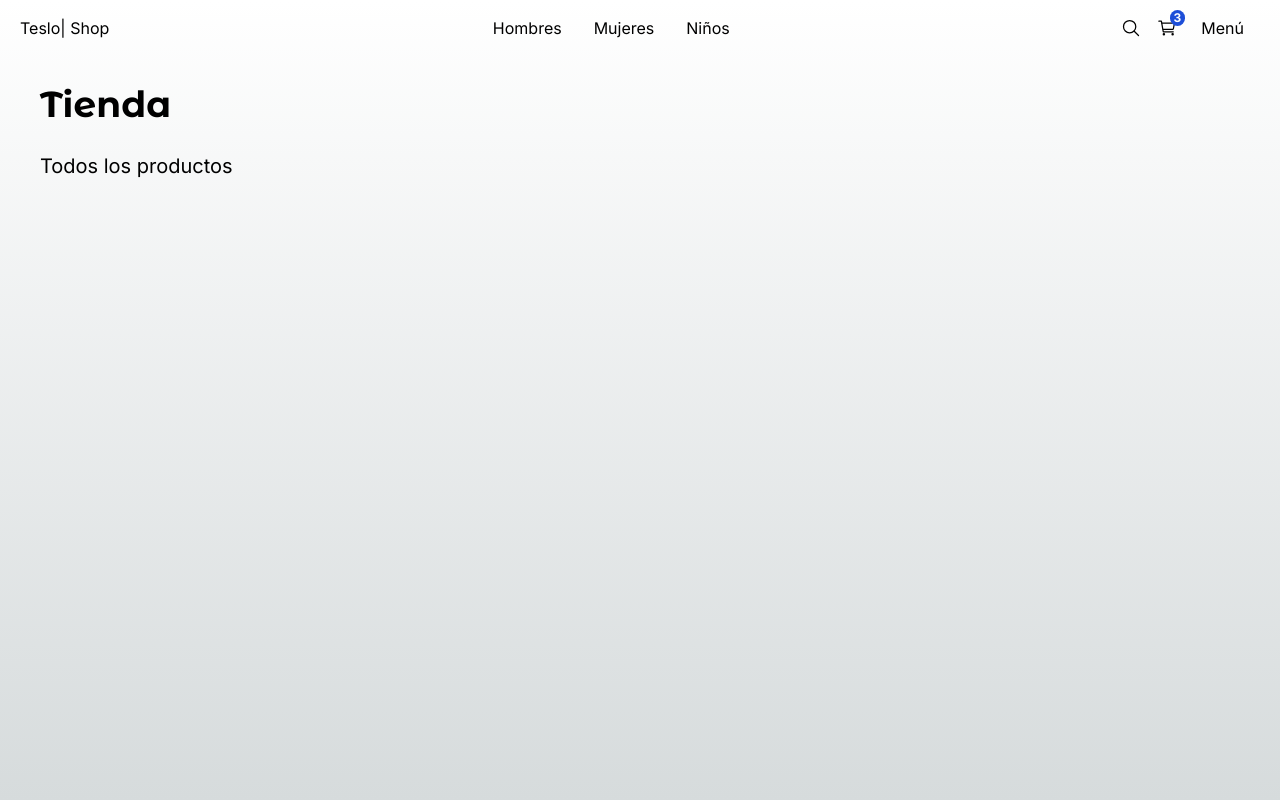
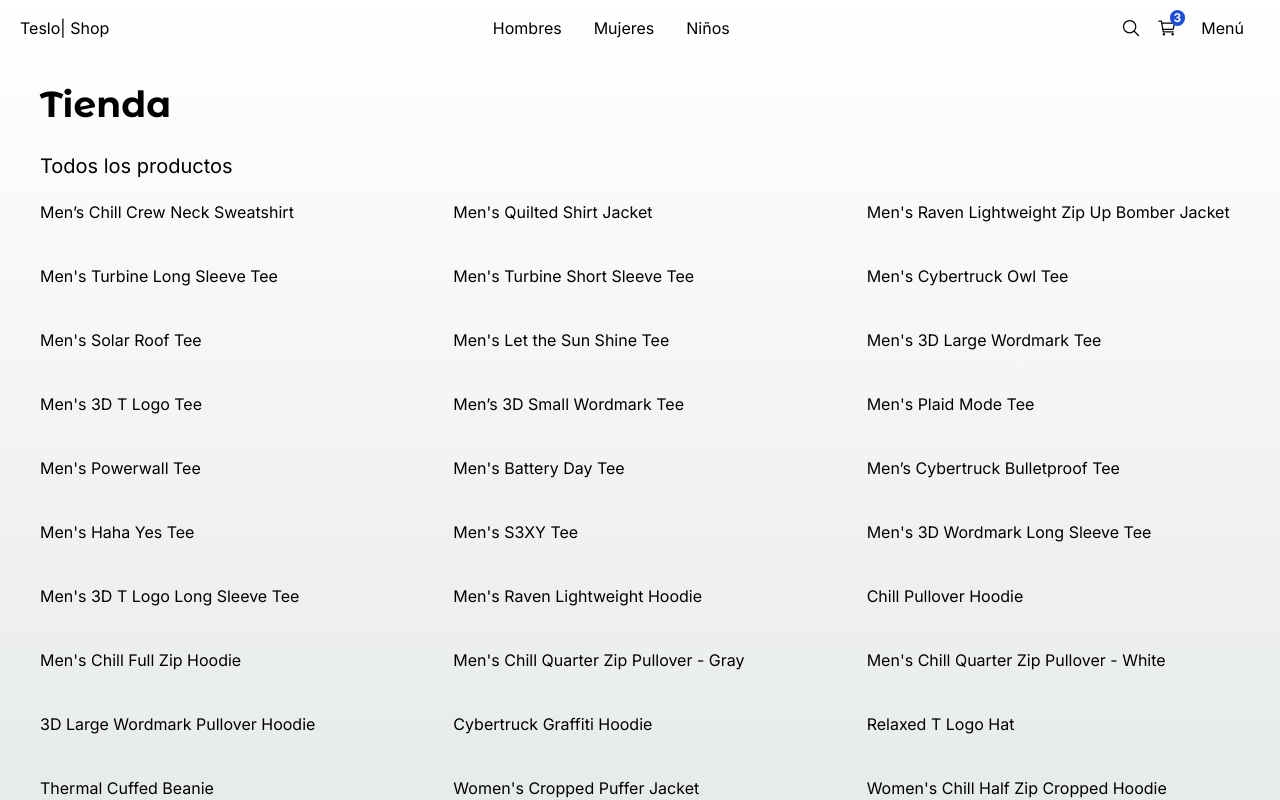
Before and after one commit to Starklord17/TesloShop, a Next.js app: page / in a window 1280 px wide. Shown: the top 800 px of the page. Built offline with nearby package versions, Linux system fonts and the light colour scheme.

Commit message:
Grid de Productos

```diff
--- a/src/app/(shop)/page.tsx
+++ b/src/app/(shop)/page.tsx
@@ -1,4 +1,7 @@
-import { Title } from "@/components";
+import { ProductGrid, Title } from "@/components";
+import { initialData } from "@/seed/seed";
+
+const products = initialData.products;
 
 export default function Home() {
   return (
@@ -9,7 +12,9 @@
         className="mb-2"
       />
 
-
+      <ProductGrid
+        products={products}
+      />
 
     </>
   );
--- a/src/components/index.ts
+++ b/src/components/index.ts
@@ -1,3 +1,4 @@
 export * from './ui/top-menu/TopMenu';
 export * from './ui/not-found/PageNotFound';
 export * from './ui/title/Title';
+export * from './products/product-grid/ProductGrid'
--- /dev/null
+++ b/src/components/products/product-grid/ProductGrid.tsx
@@ -0,0 +1,17 @@
+import { Product } from "@/interfaces"
+
+interface Props {
+  products: Product[];
+}
+
+export const ProductGrid = ({products}:Props) => {
+  return (
+    <div className="grid grid-cols-2 sm:grid-cols-3 gap-10 mb-10">
+      {
+        products.map(product => (
+          <span key={product.slug}>{product.title}</span>
+        ))
+      }
+    </div>
+  )
+}
--- /dev/null
+++ b/src/interfaces/index.ts
@@ -0,0 +1 @@
+export * from './product.interface'
```
Also changed, not shown: src/interfaces/product.interface.ts (added, +16 -0 lines).
